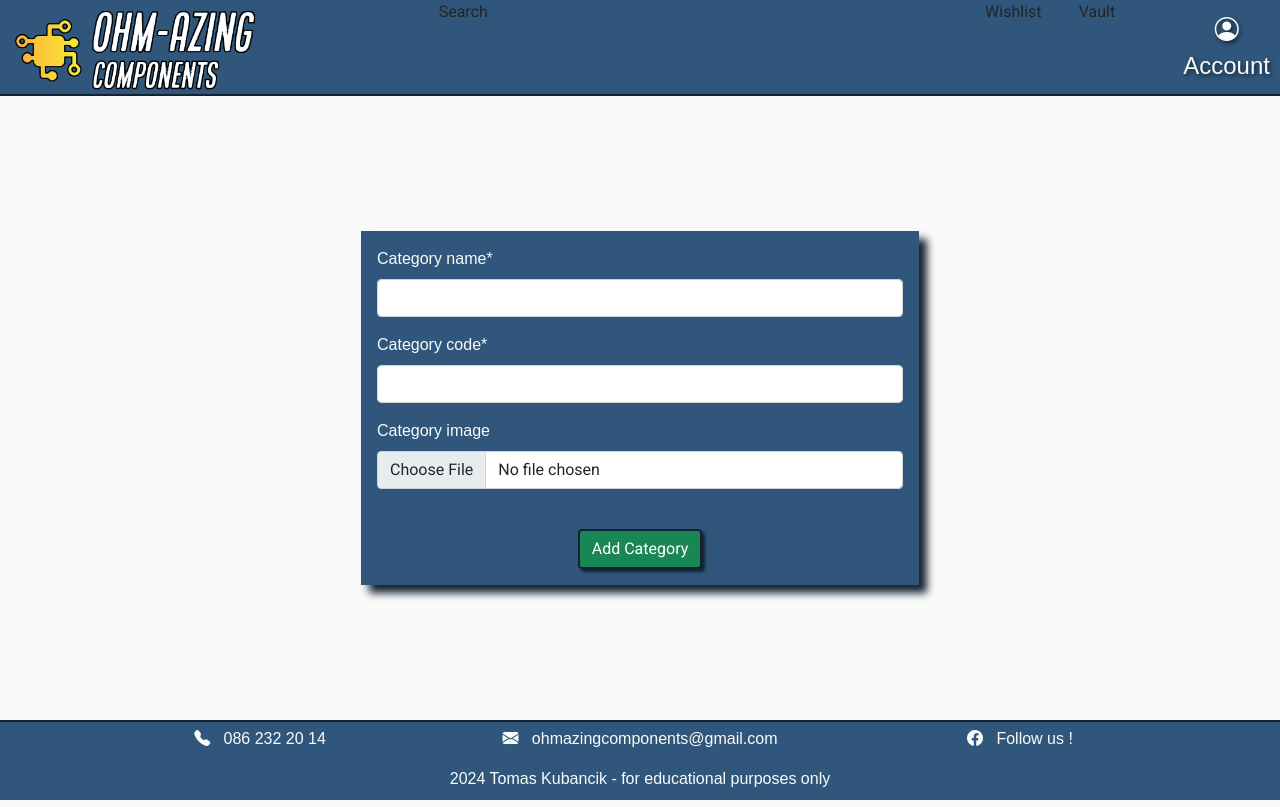
After one commit to tomik-z-cech/PP5-Ohm-Azing-Components, a Django app: page /owner/add-category/ in a window 1280 px wide. The commit adds this page. Run offline with Django 5.2, Linux system fonts and the light colour scheme; the visitor is signed in with stand-in values (Sample User, id 1); some libraries are stand-ins or nearby versions; some web fonts are replaced.

Commit message:
Add create category function

```diff
--- a/items/forms.py
+++ b/items/forms.py
@@ -10,6 +10,6 @@ class CategoryForm(forms.ModelForm):
         model = Category
         fields = (
             "category_name",
-            "category_sku",
+            "category_code",
             "category_image",
         )
--- a/ohmazing_components/settings.py
+++ b/ohmazing_components/settings.py
@@ -162,3 +162,6 @@ EMAIL_PORT = 587
 EMAIL_HOST_USER = os.environ.get("EMAIL_HOST_USER")
 EMAIL_HOST_PASSWORD = os.environ.get("EMAIL_HOST_PASSWORD")
 EMAIL_USE_TLS = True
+
+# Crispy forms bootstrap pack
+CRISPY_TEMPLATE_PACK = "bootstrap4"
--- a/owner/templates/owner/categories.html
+++ b/owner/templates/owner/categories.html
@@ -45,7 +45,7 @@
                         </td>
                         <td>
                             <a href="#" aria-label="Add New Category" class="btn btn-warning button-shadow my-1 me-1">Edit Category</a>
-                            <a href="#" aria-label="Add New Category" class="btn btn-danger button-shadow my-1 ms-1">Delete Category</a>
+                            <a href="{% url 'category-delete-request' category_pk=category.pk %}" aria-label="Delete Category" class="btn btn-danger button-shadow my-1 ms-1">Delete Category</a>
                         </td>
                     </tr>
                 {% endfor %}
@@ -53,7 +53,7 @@
             </div>
         {% endif %}
         <div class="d-flex justify-content-end p-5">
-            <a href="#" aria-label="Add New Category" class="btn btn-success button-shadow">Add New Category</a>
+            <a href="{% url 'add-category' %}" aria-label="Add New Category" class="btn btn-success button-shadow">Add New Category</a>
         </div>
     </div>
 {% endblock %}
--- /dev/null
+++ b/owner/templates/owner/new_category.html
@@ -0,0 +1,17 @@
+{% extends "base.html" %}
+{% load crispy_forms_tags %}
+{% load static %}
+
+{% block content %}
+<div class="container wrapper d-flex justify-content-center align-items-center">
+    <div class="form-background add-shadow">
+        <form method="post" enctype="multipart/form-data" id="newBookingForm">
+            {% csrf_token %}
+            {{ new_category_form|crispy }}
+            <div class="container d-flex justify-content-around">
+                <button type="submit" value="Submit" id="submit-booking" class="btn btn-success button-shadow mt-4">Add Category</button>
+            </div>
+        </form>
+    </div>
+</div>
+{% endblock %}
--- a/owner/urls.py
+++ b/owner/urls.py
@@ -4,4 +4,7 @@ from owner import views
 
 urlpatterns = [
     path("", views.OwnerMainView.as_view(), name="owner"),
+    path("category-delete-request/<int:category_pk>", views.DeleteCategoryView.category_delete_request, name="category-delete-request"),
+    path("delete-category/<int:category_pk>/", views.DeleteCategoryView.as_view(), name="delete-category"),
+    path("add-category/", views.CreateCategoryView.as_view(), name="add-category"),
 ]
--- a/owner/views.py
+++ b/owner/views.py
@@ -1,14 +1,29 @@
-from django.shortcuts import render
+# Imports
+from django.shortcuts import render, get_object_or_404, redirect  # Responses
 from django.views import generic
 from items.models import Category
+from items.forms import CategoryForm
+
+# Views security
+from django.contrib.auth.mixins import (
+    LoginRequiredMixin,
+    UserPassesTestMixin,
+)
+
+# Methods security
+from django.contrib.auth.decorators import login_required
 
 # Create your views here.
-class OwnerMainView(generic.ListView):
+class OwnerMainView(generic.ListView, LoginRequiredMixin, UserPassesTestMixin):
     """
     View generates main view for owner (site admin)
     """
 
     template_name = "owner/categories.html"  # Template
+
+    def test_func(self):
+        """Test function to ensure user is superuser"""
+        return self.request.user.is_superuser
 
     def get(self, request, *args, **kwargs):
         all_categories = Category.objects.all()
@@ -19,3 +34,68 @@ class OwnerMainView(generic.ListView):
                 "all_categories": all_categories,
             },
         )
+
+class DeleteCategoryView(
+        LoginRequiredMixin, UserPassesTestMixin, generic.ListView):
+    """
+    Class deletes category
+    """
+    def test_func(self):
+        """Test function to ensure user is superuser"""
+        return self.request.user.is_superuser
+
+    @login_required
+    def category_delete_request(request, category_pk):
+        """This method redirects user to confirm page"""
+        requested_category = get_object_or_404(
+            Category, pk=category_pk
+        )  # Get category
+        return render(  # Render template
+            request,
+            "owner/category_delete_confirm.html",
+            {"category_to_delete": requested_category},
+        )
+
+    def get(self, request, category_pk, *args, **kwargs):
+        """Method GET cancels booking and send confirmation"""
+        requested_category = get_object_or_404(
+            Category, pk=category_pk
+        )  # Get category
+        requested_category.delete()  # Delete category from DB
+        return redirect("owner")  # Return to admin tools
+
+class CreateCategoryView(LoginRequiredMixin, UserPassesTestMixin, generic.ListView):
+    """
+    Class for adding categories
+    """
+
+    def test_func(self):
+        """Test function to ensure user is superuser"""
+        return self.request.user.is_superuser
+
+    template_name = "owner/new_category.html"  # Template
+    form = CategoryForm  # New bookings form
+    success_url = "/owner/"  # URL to redirect after successful creation
+
+    def get(self, request, *args, **kwargs):
+        """
+        Function generates new category form into template
+        """
+        return render(
+            request,
+            self.template_name,
+            {
+                "new_category_form": CategoryForm(),  # Category form
+            },
+        )
+
+    def post(self, request, *args, **kwargs):
+        """
+        Function triggers when add category button pressed
+        """
+        new_category = self.form(data=request.POST)
+        if new_category.is_valid():
+            new_category.save()  # Save category into database
+        else:
+            new_category = self.form()
+        return redirect("owner")  # Redirect back to admin tools
--- a/static/css/styles.css
+++ b/static/css/styles.css
@@ -185,3 +185,16 @@ footer a:hover {
     font-family: var(--header-font);
     font-size: 120%;
 }
+
+/** ------------------------------- FORMS ---------------------------- **/
+
+.form-background {
+    background-color: var(--light-blue);
+    color: var(--white);
+    padding: 2vh;
+    width: 50%;
+}
+
+.form-background label {
+    font-family: var(--header-font);
+}
```
Also changed, not shown: owner/templates/owner/category_delete_confirm.html (added, +27 -0 lines), items/migrations/0003_category_category_sku.py (added), items/migrations/0004_remove_category_category_sku.py (added), items/models.py (line endings or trailing spaces).
